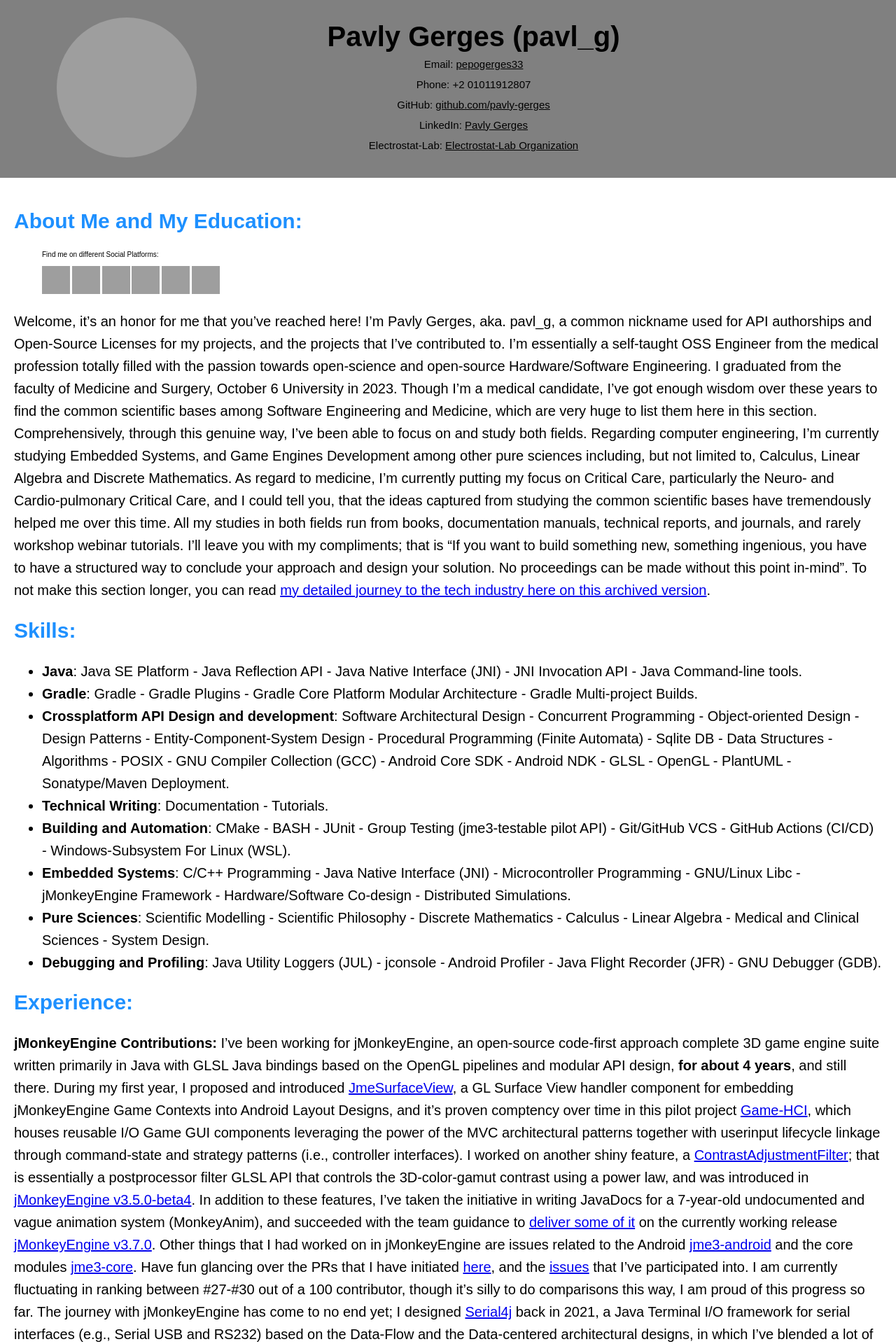
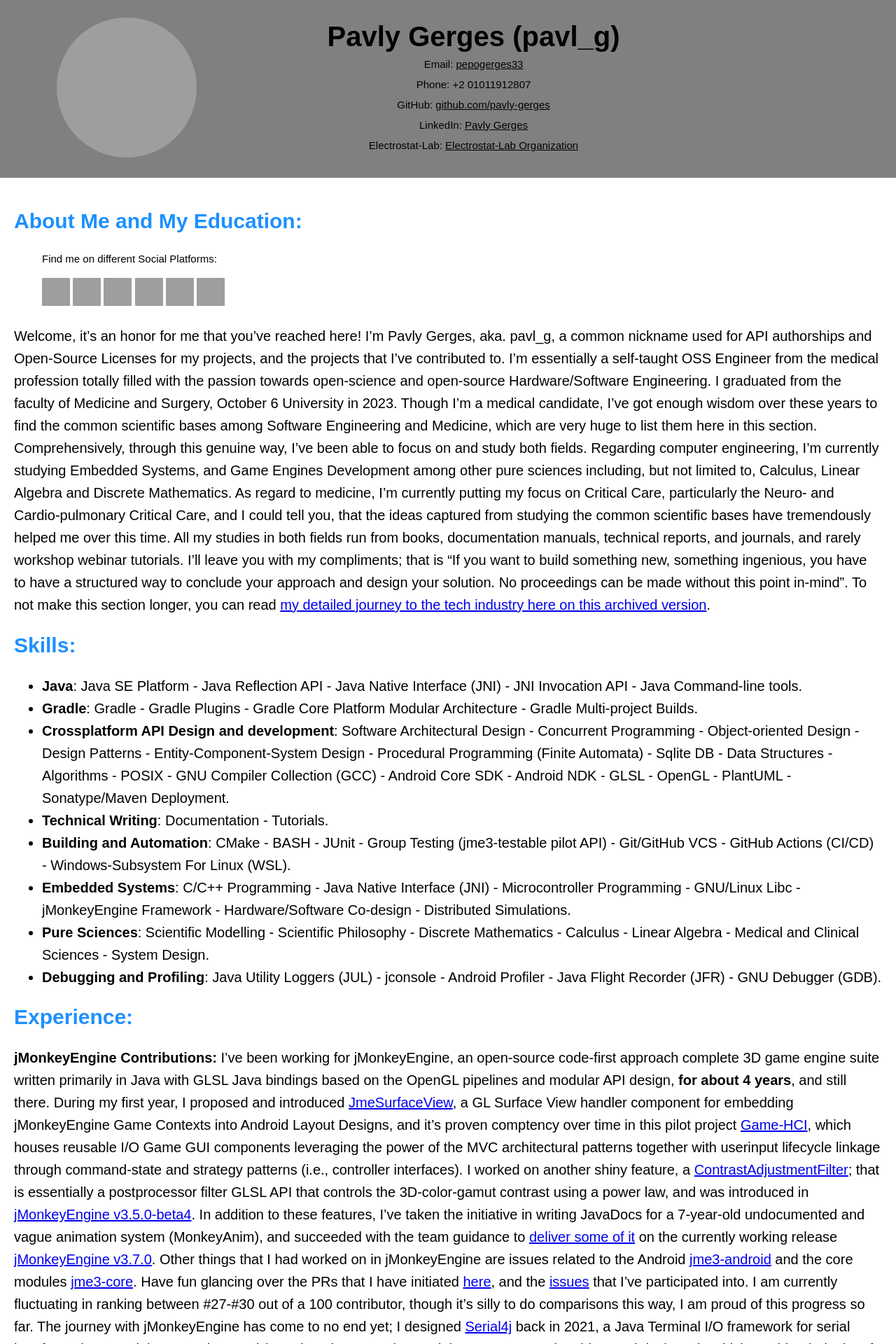
Before and after one commit to pavly-gerges/pavly-gerges, a Jekyll site: the page built from resume/index.md, in a window 1280 px wide. Shown: the top 1920 px of the page at 70% size. Built offline with Jekyll 4.4.1, drawn with Linux system fonts in a browser that asks for light colours; our own code applies the rules of GitHub Pages for plain Markdown files; grey boxes are pictures that could not be loaded.

Commit message:
Update default.html

```diff
--- a/resume/_layouts/default.html
+++ b/resume/_layouts/default.html
@@ -46,7 +46,7 @@
         }
         h3 {
             color: #1e90ff;
-            font-size: 25px;
+            font-size: 20px;
         }
         p {
             color: black;
@@ -79,8 +79,8 @@
         }
 	blockquote p {
 	    color: black;
-            font-size: 10px;
-            line-height: 1.2;
+            font-size: 15px;
+            line-height: 1.6;
 	}
 	ul, ol, li {
             color: black;
```
